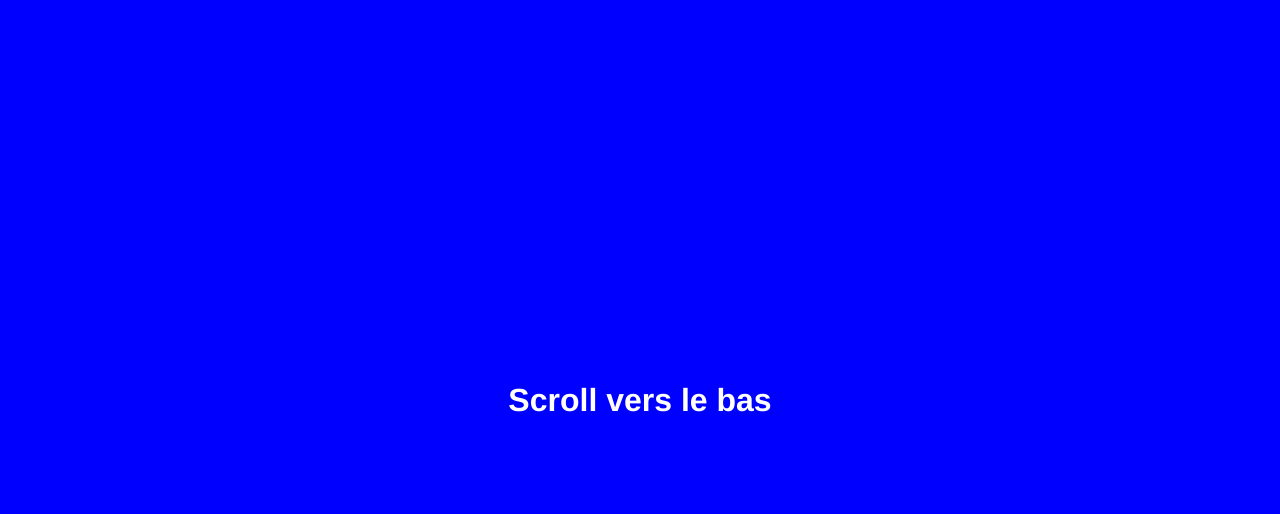
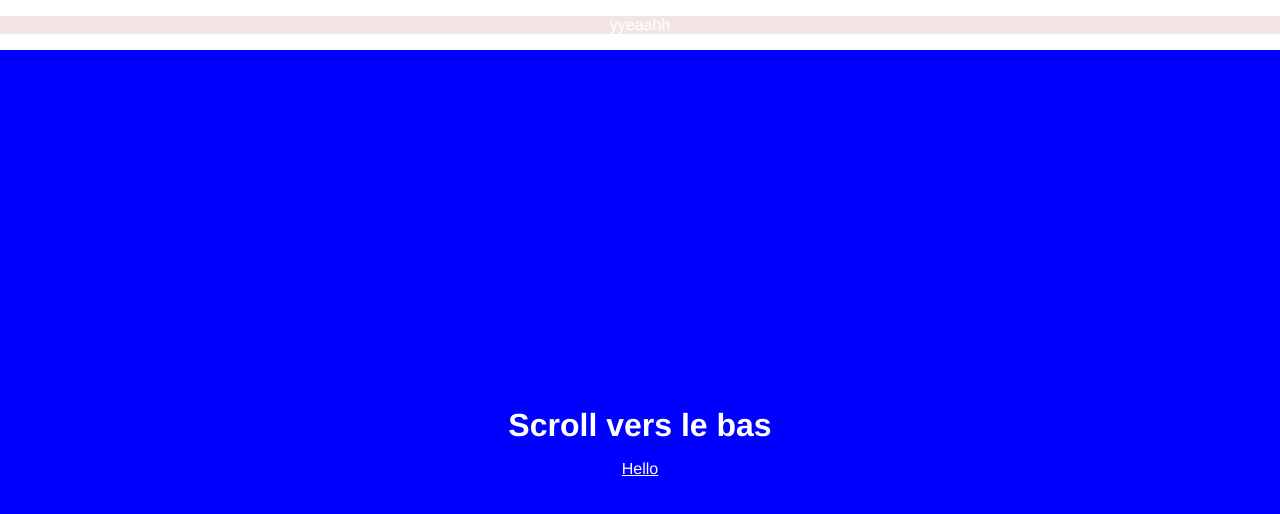
Before and after one commit to RomainGuarinoni/portfolio, a Vue app: page / in a window 1280 px wide. Shown: the top 514 px of the page. Built offline with nearby package versions, Linux system fonts and the light colour scheme.

Commit message:
test websticky position

```diff
--- a/src/App.vue
+++ b/src/App.vue
@@ -1,10 +1,16 @@
 <template>
   <div id="app">
-    <div class="first">
-      <h1>Scroll vers le bas</h1>
+    <div class="sticky">
+      <p>yyeaahh</p>
     </div>
-    <div class="second">
-      <h1>Scroll vers le haut</h1>
+    <div class="test">
+      <div class="first">
+        <h1>Scroll vers le bas</h1>
+        <p><a href="#test">Hello</a></p>
+      </div>
+      <div class="second">
+        <h1 id="test">test</h1>
+      </div>
     </div>
   </div>
 </template>
@@ -22,15 +28,43 @@ export default {
   margin: 0;
   padding: 0;
   height: 100vh;
-  position: fixed;
-
+  position: absolute;
+  scroll-behavior: smooth;
   overflow-y: scroll;
   overflow-x: hidden;
   text-align: center;
   scroll-snap-type: y mandatory;
 }
+.test {
+  width: 100%;
+  margin: 0;
+  padding: 0;
+  height: 100vh;
+  position: absolute;
+  scroll-behavior: smooth;
+  overflow-y: scroll;
+  overflow-x: hidden;
+  text-align: center;
+  z-index: 1;
+  scroll-snap-type: y mandatory;
+}
 ::-webkit-scrollbar {
   width: 0;
+}
+a {
+  color: white;
+}
+.sticky {
+  color: rgba(9255, 255, 255);
+  background: rgba(160, 35, 35, 0.116);
+  top: 0px;
+  z-index: 2;
+  position: -webkit-sticky !important;
+  position: sticky !important;
+}
+.nav {
+  position: -webkit-sticky;
+  position: sticky;
 }
 h1 {
   padding: 0;
@@ -51,10 +85,13 @@ h1 {
   scroll-snap-align: start;
   scroll-snap-stop: normal;
 }
-.first,
-.second {
+
+.second,
+.first {
   display: flex;
   flex-direction: column;
+  position: relative;
+  z-index: 1;
   justify-content: center;
 }
 </style>
```
